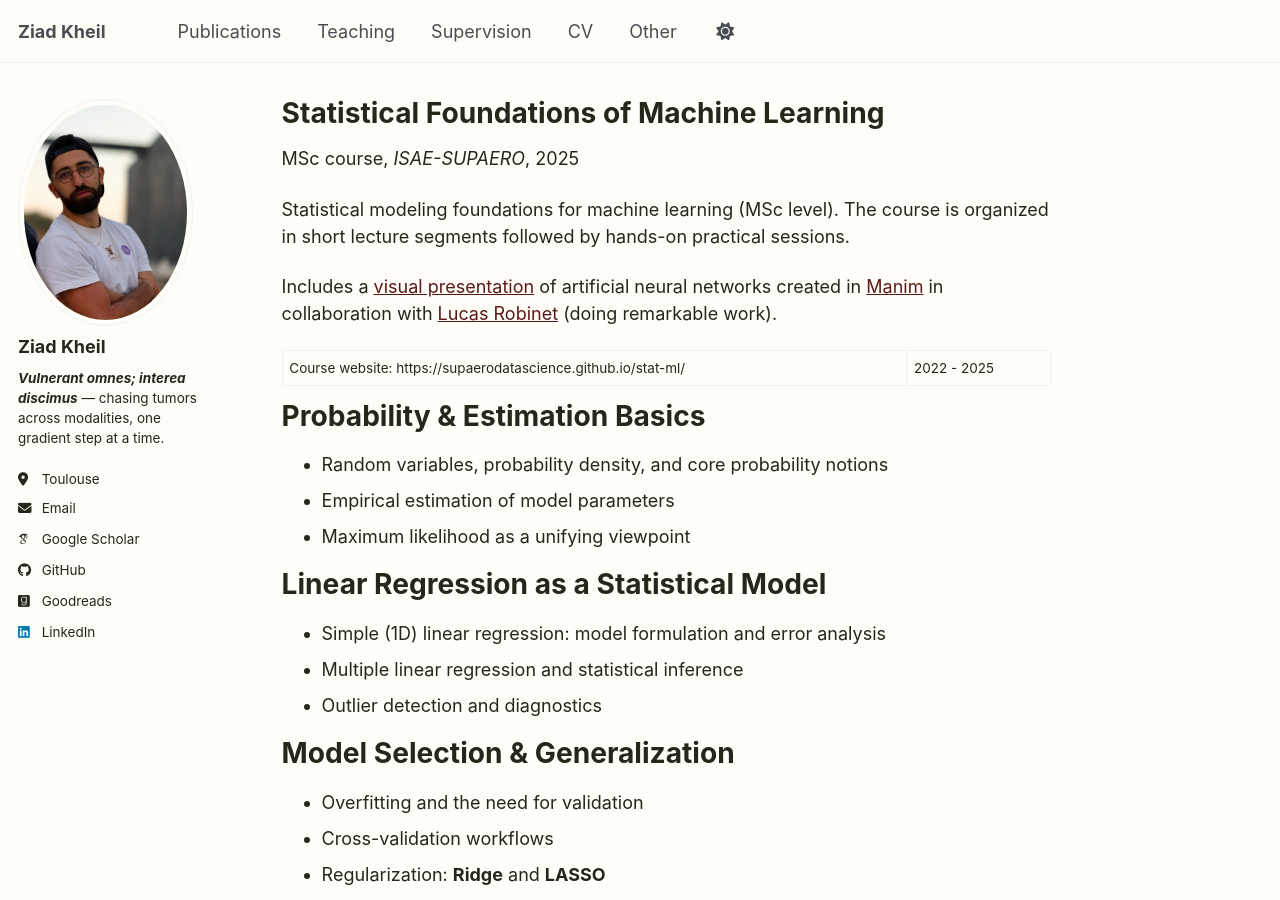
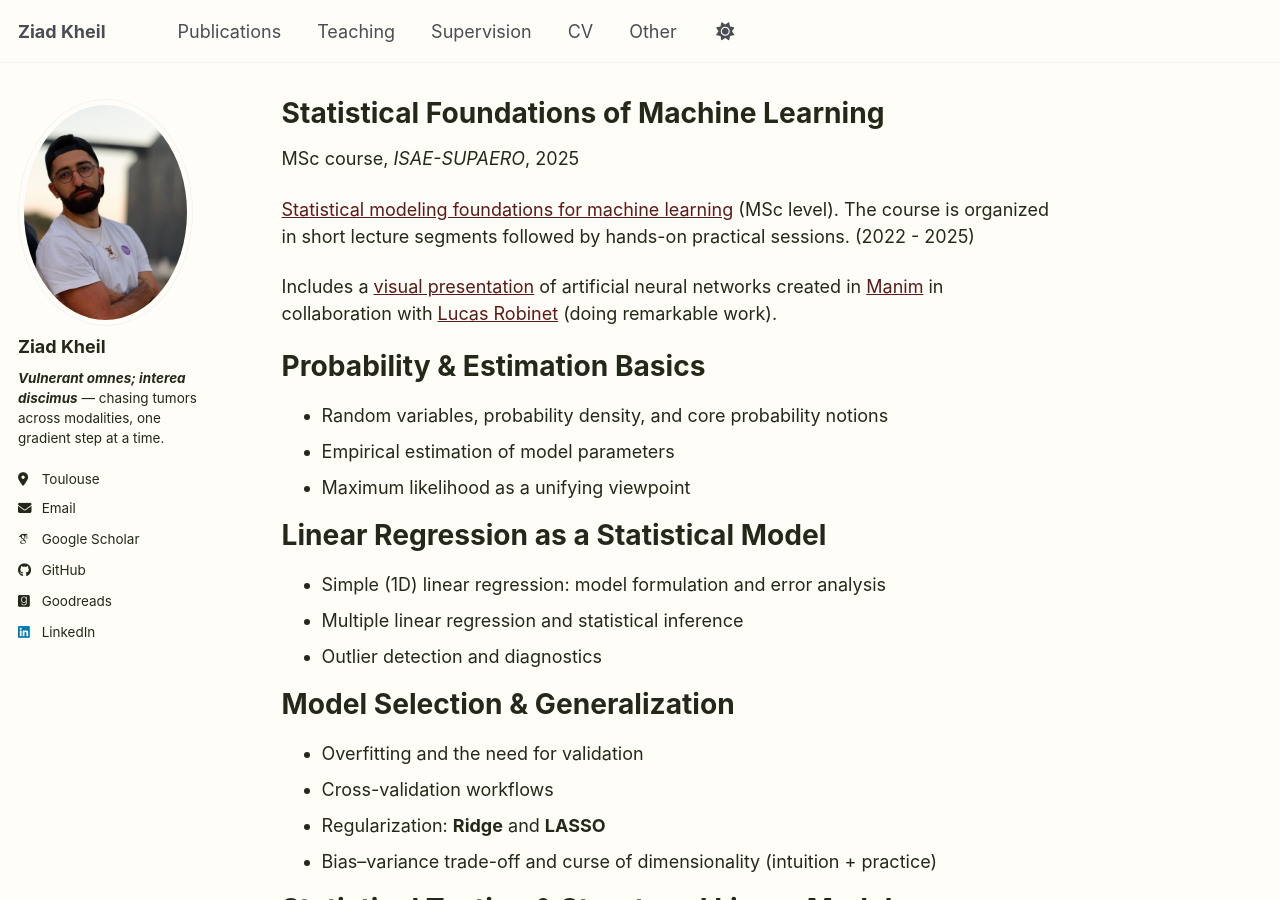
Before and after one commit to Kheil-Z/Kheil-Z.github.io, a Jekyll site: the page built from _teaching/isae-teaching.md, in a window 1280 px wide and 900 px high. Built offline with Jekyll 4.4.1, drawn with Linux system fonts in a browser that asks for light colours; some web fonts are replaced; a script bundle is joined from its source files by our own code; library files that are not in the unit come from our copies.

Commit message:
fix table

```diff
--- a/_teaching/isae-teaching.md
+++ b/_teaching/isae-teaching.md
@@ -8,12 +8,10 @@ date: 2025-01-01
 location: "Toulouse, France"
 ---
 
-Statistical modeling foundations for machine learning (MSc level).
-The course is organized in short lecture segments followed by hands-on practical sessions.
+[Statistical modeling foundations for machine learning](https://supaerodatascience.github.io/stat-ml/) (MSc level).
+The course is organized in short lecture segments followed by hands-on practical sessions. (2022 - 2025)
 
 Includes a [visual presentation](https://lucas-rbnt.github.io/deep_learning_manim/) of artificial neural networks created in [Manim](https://www.manim.community/) in collaboration with [Lucas Robinet](https://lucas-rbnt.github.io/) (doing remarkable work).
-
-Course website: https://supaerodatascience.github.io/stat-ml/ | 2022 - 2025
 
 
 
```
Also changed, not shown: _pages/other.md (+2 -2 lines), _teaching/toulouse-tech-teaching.md (+1 -1 lines), _teaching/ut-teaching.md (+1 -1 lines).
